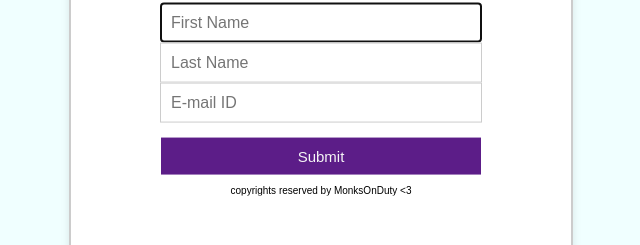
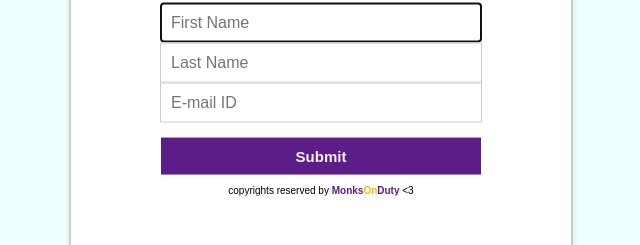
Before and after one commit to SatishMarisetty/MoD-newsletter-nodeJS, a website: page node-project/frontend/index.html in a window 1280 px wide. Shown: the part 488-733 px from the top of the page, 319-959 px from the left. Drawn offline with Linux system fonts and the light colour scheme; files that its build step writes are made by us from their sources.

Commit message:
Update index.html

```diff
--- a/node-project/frontend/index.html
+++ b/node-project/frontend/index.html
@@ -14,9 +14,9 @@
             <input placeholder="First Name" type="text" name="fname" required autofocus><br>
             <input placeholder="Last Name" type="text" name="sname" required><br>
             <input placeholder="E-mail ID" type="email" name="email" required><br>
-            <button type="submit">Submit</button>
+            <button type="submit"><b>Submit</b></button>
         </form>
-        <p>copyrights reserved by MonksOnDuty <3</p>
+        <p>copyrights reserved by <b><span style="color: #5c1d88;">Monks</span><span style="color: #ffb701;">On</span><span style="color: #5c1d88;">Duty</span></b> <3</p>
     </div>
 </body>
 </html>
```
